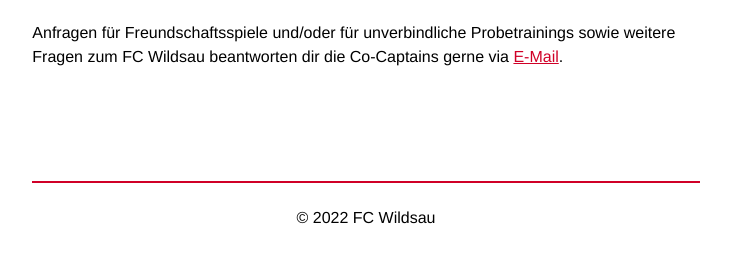
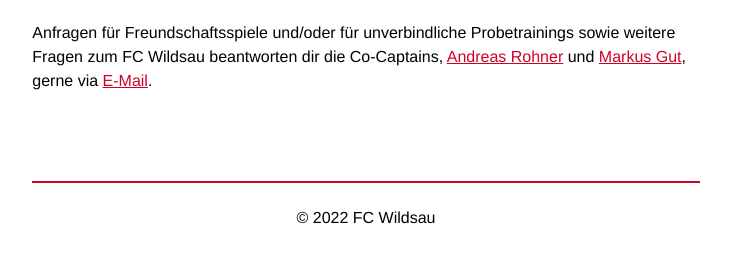
Before and after one commit to fcwildsau/fcwildsau.github.io, a plain HTML site: page index.html in a window 1280 px wide. Shown: the part 547-800 px from the top of the page, without its empty margins (274-1005 px from the left). Drawn offline with Linux system fonts and the light colour scheme; a web font is replaced by a local one.

Commit message:
add: add names

```diff
--- a/index.html
+++ b/index.html
@@ -53,7 +53,7 @@
 		<section>
 			<h1>FC Wildsau –&nbsp;You'll never walk again</h1>
 			<p>Gegründet im Herbstsemester 2008, ist der FC&nbsp;Wildsau die traditionsreichste Fussballmannschaft der <a href="https://www.asvz.ch/sport/45657-fussball" target="_blank" rel="noreferrer noopener">Zürcher Hochschulmeisterschaft</a> des <a href="https://www.asvz.ch/" target="_blank" rel="noreferrer noopener">Akademischen Sportverbandes Zürich</a>.</p>
-			<p>Anfragen für Freundschaftsspiele und/oder für unverbindliche Probetrainings sowie weitere Fragen zum FC&nbsp;Wildsau beantworten dir die Co-Captains gerne via <span id="mailto-obfuscator"><script>document.getElementById("mailto-obfuscator").innerHTML="<n uers=\"znvygb:pncgnva@spjvyqfnh.pu\" >R-Znvy</n>".replace(/[a-zA-Z]/g,function(c){return String.fromCharCode((c<="Z"?90:122)>=(c=c.charCodeAt(0)+13)?c:c-26);});</script><noscript>[bitte aktiviere JavaScript, um die E-Mail-Adresse anzuzeigen]</noscript></span>.</p>
+			<p>Anfragen für Freundschaftsspiele und/oder für unverbindliche Probetrainings sowie weitere Fragen zum FC&nbsp;Wildsau beantworten dir die Co-Captains, <a href="https://www.andreasrohner.net/" target="_blank" rel="noreferrer noopener">Andreas Rohner</a> und <a href="https://www.markus-gut.com/" target="_blank" rel="noreferrer noopener">Markus Gut</a>, gerne via <span id="mailto-obfuscator"><script>document.getElementById("mailto-obfuscator").innerHTML="<n uers=\"znvygb:pncgnva@spjvyqfnh.pu\" >R-Znvy</n>".replace(/[a-zA-Z]/g,function(c){return String.fromCharCode((c<="Z"?90:122)>=(c=c.charCodeAt(0)+13)?c:c-26);});</script><noscript>[bitte aktiviere JavaScript, um die E-Mail-Adresse anzuzeigen]</noscript></span>.</p>
 		</section>
 	</main>
 	<footer>
```
